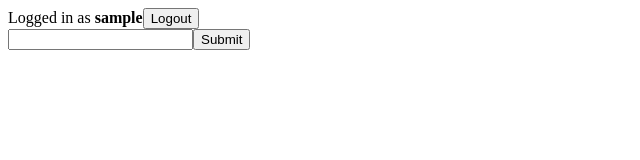
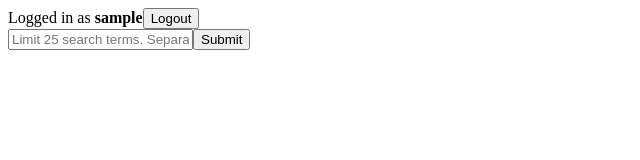
Before and after one commit to jorfsson/domainSearcher, a React app: page /search in a window 1280 px wide. Shown: the top 160 px of the page, without its empty margins (0-640 px from the left). Built offline with nearby package versions, Linux system fonts and the light colour scheme; sample sign-in values are in the browser's storage; the HTML template or start-up script is replaced by a standard one.

Commit message:
added css styling

```diff
--- a/client/src/components/Results.jsx
+++ b/client/src/components/Results.jsx
@@ -8,6 +8,8 @@ class Results extends React.Component {
       previous: {},
       current: {}
     }
+    this.search = this.props.result.search_term;
+    this.domains = this.props.result.results;
     this.handleConversions = this.handleConversions.bind(this);
   }
 
@@ -17,14 +19,14 @@ class Results extends React.Component {
   }
 
   render() {
-    let searches = this.props.results;
-    console.log(searches);
+    let mainDomain = this.domains[0];
+    console.log(mainDomain)
+    this.domains = this.domains.slice(1);
     return (
-      <div className='queryResults'>
-        {searches.map((search) =>
-          <div>{search.results.map((domain) => <div className="domain" href={domain.url} onClick={() => { this.handleConversions(search.id, domain.id)}}>{domain.url}</div>)}
-          </div>
-        )}
+      <div className='domains d-flex'>
+        <h2>{this.search}: <a className="domain" href={mainDomain.url} target="_blank" key={mainDomain.id} onClick={() => { this.handleConversions(mainDomain._pivot_search_id, mainDomain._pivot_domain_id)}}>{mainDomain.url}</a></h2>
+        Other Results:
+        {this.domains.map((domain) => <a className="domain" href={domain.url} target="_blank" key={domain.id} onClick={() => { this.handleConversions(domain._pivot_search_id, domain._pivot_domain_id)}}>{domain.url}</a>)}
       </div>
     )
   }
--- a/client/src/components/Search.jsx
+++ b/client/src/components/Search.jsx
@@ -47,19 +47,19 @@ class Search extends React.Component{
 
   render() {
     return (
-      <div className="container">
+      <div className="container search">
         <div className="search__user-bar d-flex">
           <span className="search__user-bar__username">Logged in as <strong>{this.state.user}</strong></span>
           <button type="submit" onClick={this.handleLogout}>Logout</button>
         </div>
         <div className="search d-flex">
-          <div className="search__form">
-            <form onSubmit={this.handleSearch}>
-              <input type="text" name="search" onChange={this.handleChange} />
-              <button type="submit">Submit</button>
+            <form className="search__form d-flex" onSubmit={this.handleSearch}>
+              <input className="search__form-input" type="text" name="search" placeholder='Limit 25 search terms. Separate by commons, i.e. "company1, company2, company3..."' onChange={this.handleChange} />
+              <button className="search__form-button" type="submit">Submit</button>
             </form>
+          <div className="search__results d-flex">
+            {this.state.results.map((result) => <Results key={result.id} result={result} />)}
           </div>
-          <Results results={this.state.results} />
         </div>
       </div>
     )
```
Also changed, not shown: 1 other file (tests, documents, lock files or other folders).
